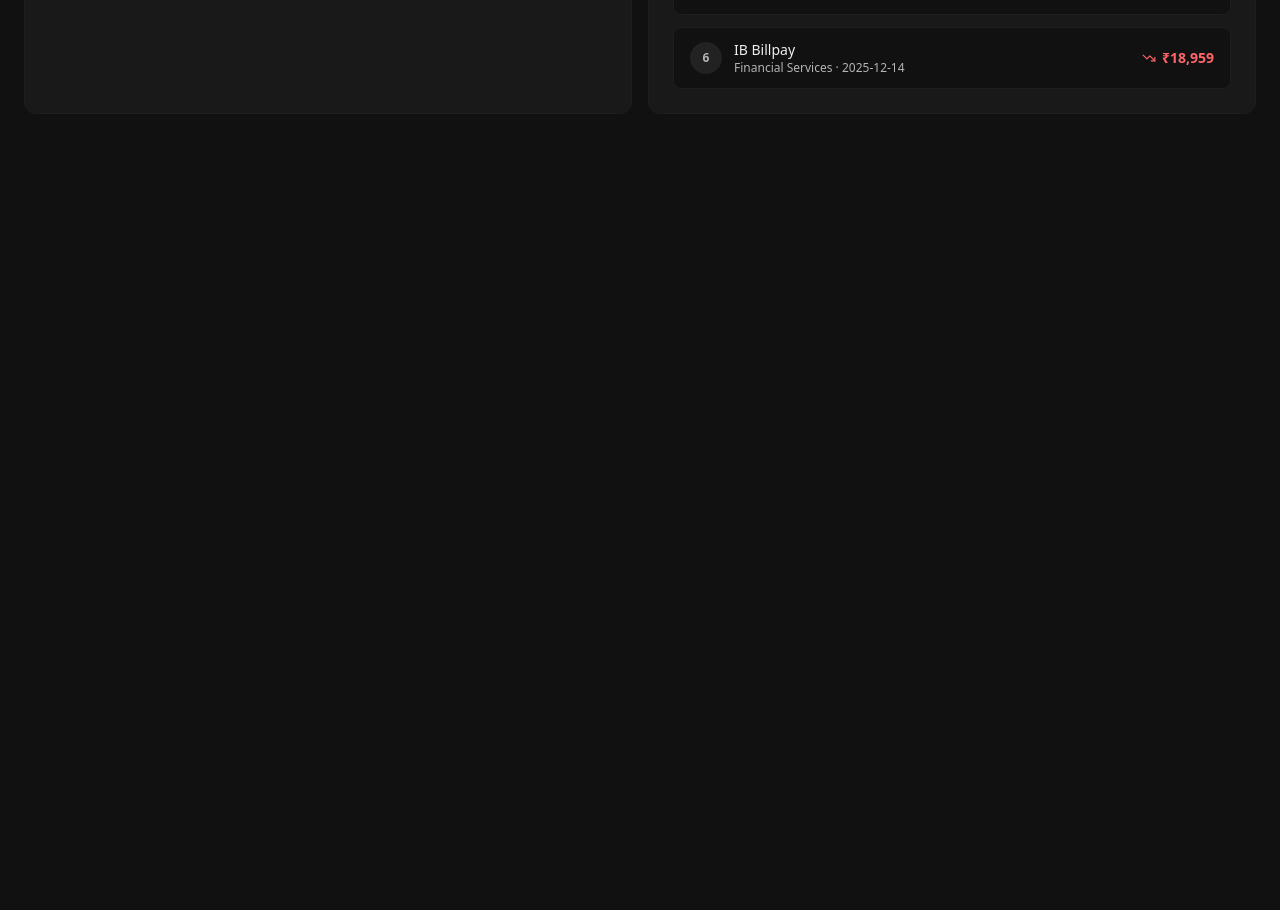
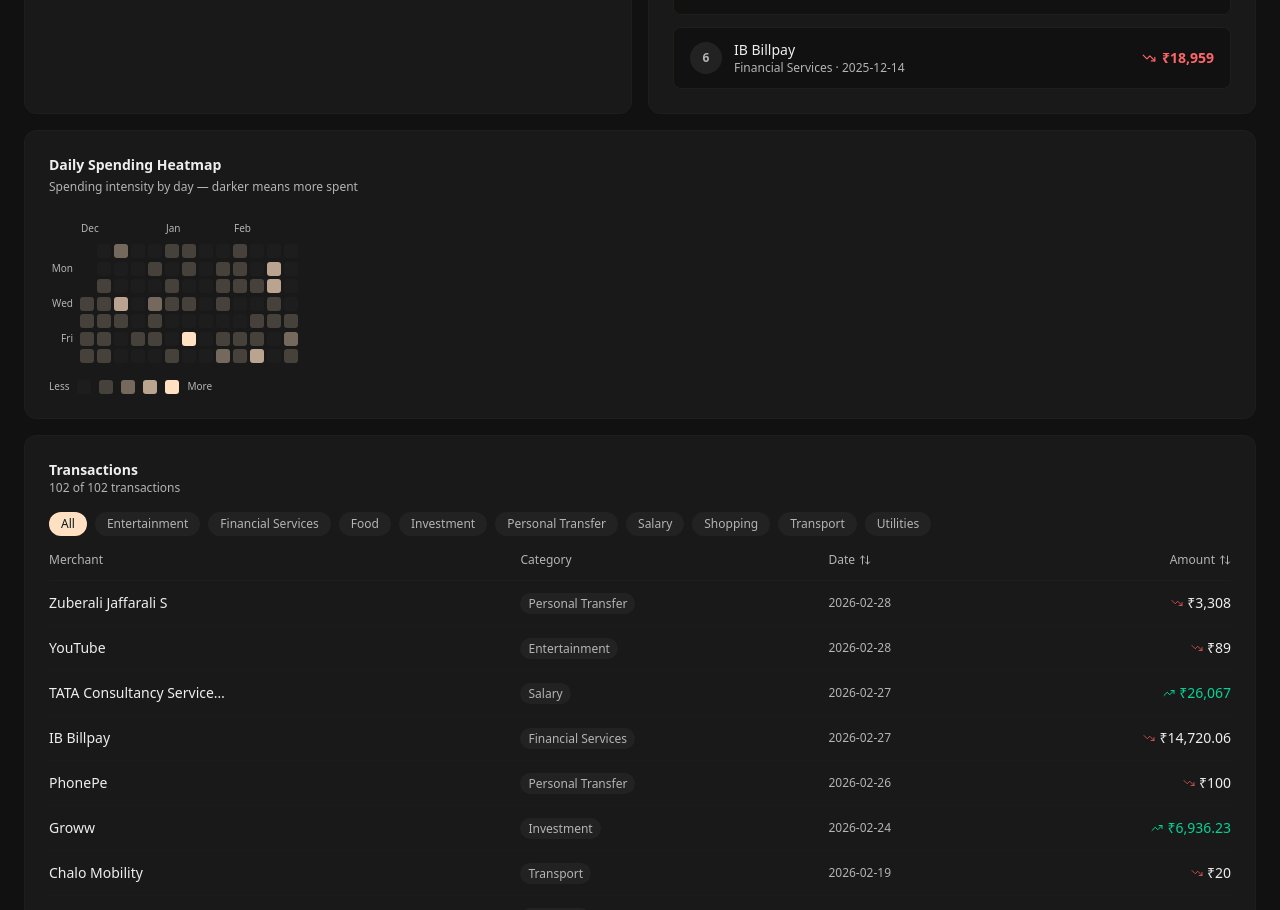
Before and after one commit to zishan29/where-my-money, a React (Vite) app: page / in a window 1280 px wide. Shown: the part 1426-2336 px from the top of the page. Before the commit the page ends 1540 px from the top, so only its background shows below. Built offline with nearby package versions, Linux system fonts and the light colour scheme.

Commit message:
Add heatmap chart and transaction table section

```diff
--- a/src/App.tsx
+++ b/src/App.tsx
@@ -5,6 +5,8 @@
 import ChartsRow from "./components/ChartsRow";
 import MonthlyTrend from "./components/MonthlyTrend";
 import MerchantsAndTop from "./components/MerchantsAndTop";
+import DailyHeatmap from "./components/DailyHeatmap";
+import TransactionsTable from "./components/TransactionsTable";
 
 export default function App() {
   const [expenses, setExpenses] = useState<Expense[]>([
@@ -889,6 +891,8 @@
             <ChartsRow expenses={expenses} />
             <MonthlyTrend expenses={expenses} />
             <MerchantsAndTop expenses={expenses} />
+            <DailyHeatmap expenses={expenses} />
+            <TransactionsTable expenses={expenses} />
           </div>)}
       </main>
     </div>
--- /dev/null
+++ b/src/components/DailyHeatmap.tsx
@@ -0,0 +1,136 @@
+import { type Expense } from "./Navbar";
+
+type Props = { expenses: Expense[] };
+
+const DAYS = ["Sun", "Mon", "Tue", "Wed", "Thu", "Fri", "Sat"];
+
+export default function DailyHeatmap({ expenses }: Props) {
+  const dailyMap = expenses
+    .filter((e) => e.type === "debit" && e.date)
+    .reduce((acc, e) => {
+      acc[e.date!] = (acc[e.date!] ?? 0) + e.amount;
+      return acc;
+    }, {} as Record<string, number>);
+
+  const dates = Object.keys(dailyMap).sort();
+  if (dates.length === 0) return null;
+
+  const start = new Date(dates[0]);
+  const end = new Date(dates[dates.length - 1]);
+
+  // Align start to Sunday
+  const alignedStart = new Date(start);
+  alignedStart.setDate(start.getDate() - start.getDay());
+
+  // Align end to Saturday
+  const alignedEnd = new Date(end);
+  alignedEnd.setDate(end.getDate() + (6 - end.getDay()));
+
+  // Build weeks
+  const weeks: Date[][] = [];
+  const cur = new Date(alignedStart);
+  while (cur <= alignedEnd) {
+    const week: Date[] = [];
+    for (let d = 0; d < 7; d++) {
+      week.push(new Date(cur));
+      cur.setDate(cur.getDate() + 1);
+    }
+    weeks.push(week);
+  }
+
+  const maxAmount = Math.max(...Object.values(dailyMap));
+  const fmt = (n: number) => `₹${n.toLocaleString("en-IN")}`;
+
+  function getIntensity(amount: number) {
+    if (!amount) return 0;
+    return Math.ceil((amount / maxAmount) * 4);
+  }
+
+  function getCellClass(intensity: number) {
+    switch (intensity) {
+      case 1: return "bg-chart-1/20";
+      case 2: return "bg-chart-1/40";
+      case 3: return "bg-chart-1/70";
+      case 4: return "bg-chart-1";
+      default: return "bg-muted/40";
+    }
+  }
+
+  function formatDate(date: Date) {
+    return date.toISOString().split("T")[0];
+  }
+
+  // Build month labels — only show when month changes, track which week column
+  const monthLabels: Record<number, string> = {};
+  let lastMonth = -1;
+  weeks.forEach((week, i) => {
+    // Use the first day of the week that's within our data range
+    const repDay = week.find(d => d >= start && d <= end) ?? week[0];
+    const month = repDay.getMonth();
+    if (month !== lastMonth) {
+      monthLabels[i] = repDay.toLocaleDateString("en-IN", { month: "short" });
+      lastMonth = month;
+    }
+  });
+
+  return (
+    <div className="rounded-xl border border-border bg-card p-6 mt-4">
+      <h3 className="mb-1 text-sm font-semibold text-foreground">
+        Daily Spending Heatmap
+      </h3>
+      <p className="mb-6 text-xs text-muted-foreground">
+        Spending intensity by day — darker means more spent
+      </p>
+
+      <div className="overflow-x-auto">
+        <div className="inline-flex flex-col gap-[3px]">
+          {/* Month labels */}
+          <div className="flex gap-[3px] pl-8 mb-1 h-4 relative">
+            {weeks.map((_, i) => (
+              <div key={i} className="w-[14px] shrink-0 relative">
+                {monthLabels[i] && (
+                  <span className="absolute left-0 text-[10px] text-muted-foreground whitespace-nowrap">
+                    {monthLabels[i]}
+                  </span>
+                )}
+              </div>
+            ))}
+          </div>
+
+          {/* Rows */}
+          {DAYS.map((day, dayIndex) => (
+            <div key={day} className="flex items-center gap-[3px]">
+              <span className="w-7 shrink-0 text-[10px] text-muted-foreground text-right pr-1">
+                {dayIndex % 2 === 1 ? day : ""}
+              </span>
+              {weeks.map((week, wi) => {
+                const date = week[dayIndex];
+                const dateStr = formatDate(date);
+                const amount = dailyMap[dateStr] ?? 0;
+                const isInRange = date >= start && date <= end;
+
+                return (
+                  <div
+                    key={wi}
+                    className={`w-[14px] h-[14px] shrink-0 rounded-[3px] transition-opacity hover:opacity-70 ${isInRange ? getCellClass(getIntensity(amount)) : "bg-muted/10"
+                      }`}
+                    title={isInRange && amount ? `${dateStr}: ${fmt(amount)}` : dateStr}
+                  />
+                );
+              })}
+            </div>
+          ))}
+        </div>
+      </div>
+
+      {/* Legend */}
+      <div className="mt-4 flex items-center gap-2">
+        <span className="text-[10px] text-muted-foreground">Less</span>
+        {[0, 1, 2, 3, 4].map((i) => (
+          <div key={i} className={`w-[14px] h-[14px] rounded-[3px] ${getCellClass(i)}`} />
+        ))}
+        <span className="text-[10px] text-muted-foreground">More</span>
+      </div>
+    </div>
+  );
+}
--- /dev/null
+++ b/src/components/TransactionsTable.tsx
@@ -0,0 +1,125 @@
+import { useState } from "react";
+import { ArrowUpDown, TrendingDown, TrendingUp } from "lucide-react";
+import { type Expense } from "./Navbar";
+
+type Props = { expenses: Expense[] };
+
+const CATEGORIES = ["All", "Food", "Transport", "Shopping", "Entertainment",
+  "Utilities", "Healthcare", "Education", "Investment",
+  "Salary", "Personal Transfer", "Financial Services"];
+
+export default function TransactionsTable({ expenses }: Props) {
+  const [filter, setFilter] = useState("All");
+  const [sortDir, setSortDir] = useState<"asc" | "desc">("desc");
+  const [sortKey, setSortKey] = useState<"amount" | "date">("date");
+
+  const fmt = (n: number) => `₹${n.toLocaleString("en-IN")}`;
+
+  const filtered = expenses
+    .filter((e) => filter === "All" || e.category === filter)
+    .sort((a, b) => {
+      if (sortKey === "amount") {
+        return sortDir === "desc" ? b.amount - a.amount : a.amount - b.amount;
+      }
+      const da = a.date ?? "";
+      const db = b.date ?? "";
+      return sortDir === "desc" ? db.localeCompare(da) : da.localeCompare(db);
+    });
+
+  function toggleSort(key: "amount" | "date") {
+    if (sortKey === key) setSortDir(d => d === "desc" ? "asc" : "desc");
+    else { setSortKey(key); setSortDir("desc"); }
+  }
+
+  // Only show categories that exist in data
+  const activeCategories = ["All", ...Array.from(new Set(expenses.map(e => e.category))).sort()];
+
+  return (
+    <div className="rounded-xl border border-border bg-card p-6 mt-4">
+      <div className="mb-4 flex items-center justify-between">
+        <div>
+          <h3 className="text-sm font-semibold text-foreground">Transactions</h3>
+          <p className="text-xs text-muted-foreground">{filtered.length} of {expenses.length} transactions</p>
+        </div>
+      </div>
+
+      {/* Category filter pills */}
+      <div className="mb-4 flex flex-wrap gap-2">
+        {activeCategories.map((cat) => (
+          <button
+            key={cat}
+            onClick={() => setFilter(cat)}
+            className={`rounded-full px-3 py-1 text-xs font-medium transition-colors ${filter === cat
+              ? "bg-primary text-primary-foreground"
+              : "bg-muted text-muted-foreground hover:bg-muted/80"
+              }`}
+          >
+            {cat}
+          </button>
+        ))}
+      </div>
+
+      {/* Table */}
+      <div className="overflow-x-auto">
+        <table className="w-full text-sm">
+          <thead>
+            <tr className="border-b border-border">
+              <th className="pb-3 text-left text-xs font-medium text-muted-foreground">
+                Merchant
+              </th>
+              <th className="pb-3 text-left text-xs font-medium text-muted-foreground">
+                Category
+              </th>
+              <th
+                className="pb-3 text-left text-xs font-medium text-muted-foreground cursor-pointer hover:text-foreground transition-colors"
+                onClick={() => toggleSort("date")}
+              >
+                <span className="flex items-center gap-1">
+                  Date <ArrowUpDown className="h-3 w-3" />
+                </span>
+              </th>
+              <th
+                className="pb-3 text-right text-xs font-medium text-muted-foreground cursor-pointer hover:text-foreground transition-colors"
+                onClick={() => toggleSort("amount")}
+              >
+                <span className="flex items-center justify-end gap-1">
+                  Amount <ArrowUpDown className="h-3 w-3" />
+                </span>
+              </th>
+            </tr>
+          </thead>
+          <tbody>
+            {filtered.map((e, i) => (
+              <tr
+                key={i}
+                className="border-b border-border/50 transition-colors hover:bg-muted/20"
+              >
+                <td className="py-3 font-medium text-foreground">
+                  {e.merchant.length > 24 ? e.merchant.slice(0, 24) + "…" : e.merchant}
+                </td>
+                <td className="py-3">
+                  <span className="rounded-full bg-muted px-2 py-0.5 text-xs text-muted-foreground">
+                    {e.category}
+                  </span>
+                </td>
+                <td className="py-3 text-muted-foreground text-xs">
+                  {e.date ?? "—"}
+                </td>
+                <td className="py-3 text-right">
+                  <span className={`flex items-center justify-end gap-1 font-medium ${e.type === "credit" ? "text-emerald-400" : "text-foreground"
+                    }`}>
+                    {e.type === "credit"
+                      ? <TrendingUp className="h-3 w-3" />
+                      : <TrendingDown className="h-3 w-3 text-red-400/70" />
+                    }
+                    {fmt(e.amount)}
+                  </span>
+                </td>
+              </tr>
+            ))}
+          </tbody>
+        </table>
+      </div>
+    </div>
+  );
+}
```
